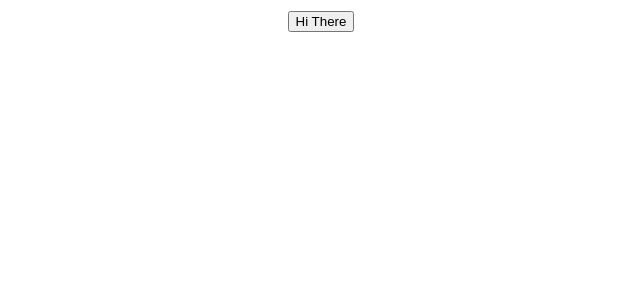
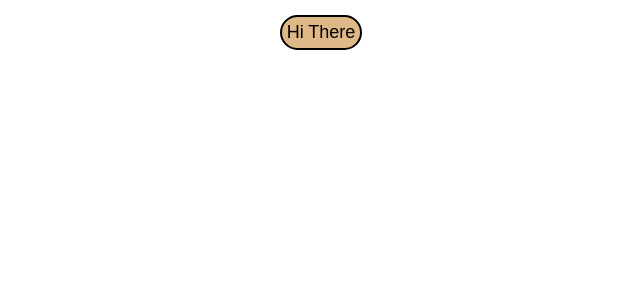
Before and after one commit to AnirupPat/reactjs-let-vs-var, a React (Create React App) app: page / in a window 1280 px wide. Shown: the top 300 px of the page, without its empty margins (319-959 px from the left). Built offline with nearby package versions, Linux system fonts and the light colour scheme.

Commit message:
Styling changes

```diff
--- a/src/App.js
+++ b/src/App.js
@@ -1,5 +1,5 @@
-import Main from './components/Main';
-import './App.css';
+import Main from "./components/Main";
+import "./App.css";
 
 function App() {
   return (
--- a/src/components/Main.js
+++ b/src/components/Main.js
@@ -1,9 +1,12 @@
-import Button from './UI/Button/Button';
+import classes from "./Main.module.css";
+import Button from "./UI/Button/Button";
 
 const Main = () => {
-    return(
-        <Button title="Hi There" />
-    );
-}
+  return (
+    <div className={classes.main}>
+      <Button title="Hi There" />
+    </div>
+  );
+};
 
 export default Main;
--- /dev/null
+++ b/src/components/Main.module.css
@@ -0,0 +1,7 @@
+.main {
+  margin: 2px;
+}
+
+.main button {
+  margin: 5px;
+}
--- a/src/components/UI/Button/Button.module.css
+++ b/src/components/UI/Button/Button.module.css
@@ -1,3 +1,8 @@
 .button {
-
+  border: 2px solid black;
+  border-radius: 20px;
+  padding: 5px;
+  cursor: pointer;
+  background-color: burlywood;
+  font-size: 18px;
 }
```
Also changed, not shown: src/components/UI/Button/Button.js (+3 -5 lines).
